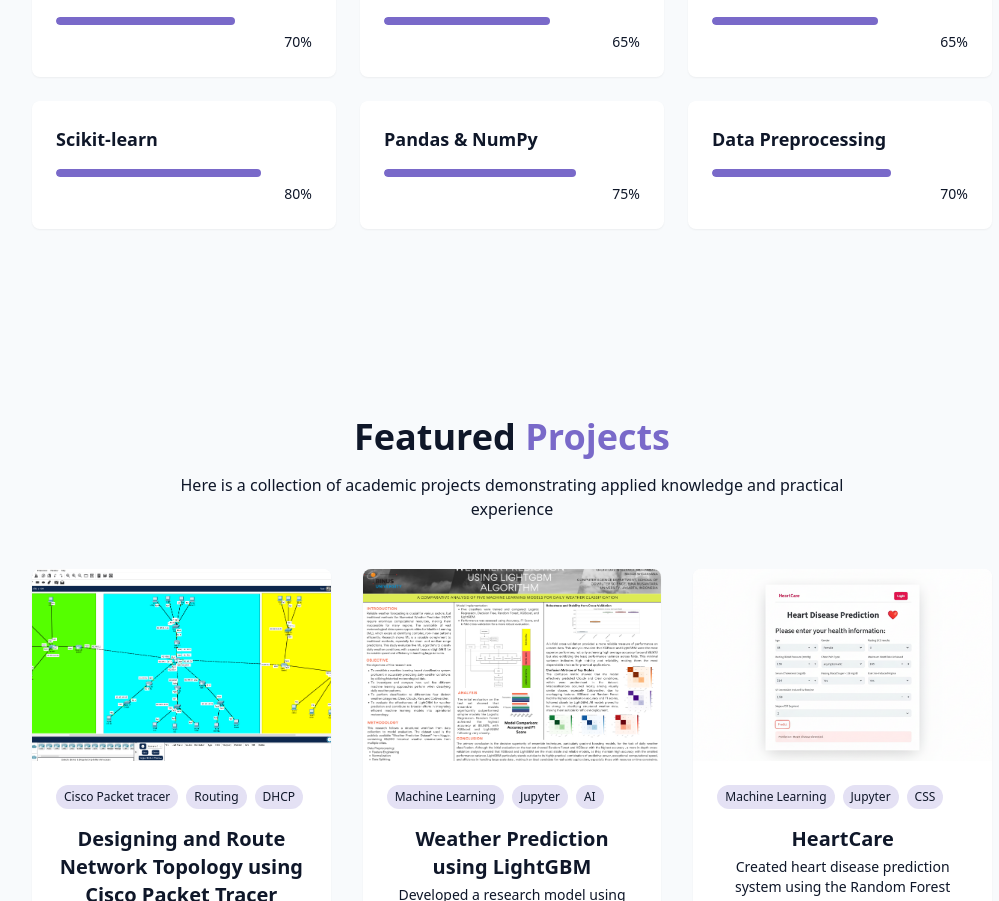
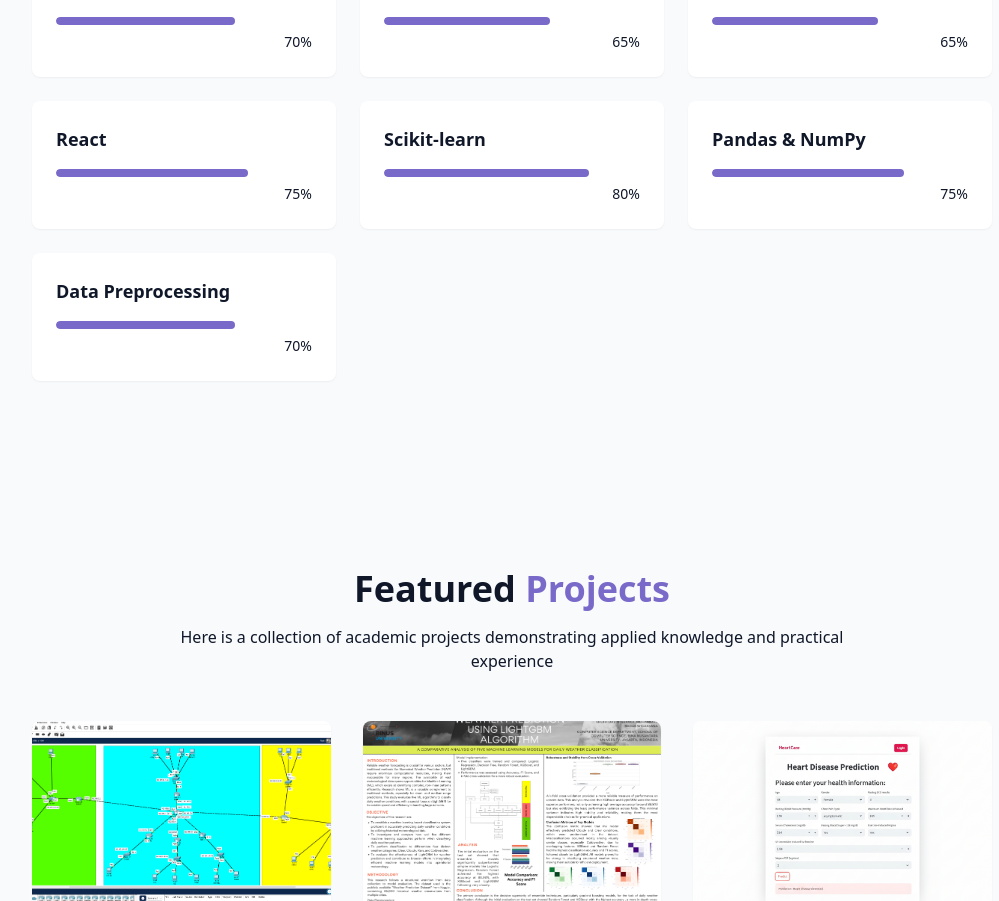
Before and after one commit to Kdvnnayaka/Portofolio, a React (Vite) app: page / in a window 1280 px wide. Shown: the part 2489-3390 px from the top of the page, without its empty margins (128-1127 px from the left). Built offline with nearby package versions, Linux system fonts and the light colour scheme.

Commit message:
Update SkillsSection.jsx

```diff
--- a/src/components/SkillsSection.jsx
+++ b/src/components/SkillsSection.jsx
@@ -23,6 +23,7 @@ const skills = [
   { name: "Bash Scripting", level: 70, category: "Software Dev" },
   { name: "JavaScript", level: 65, category: "Software Dev" },
   { name: "C", level: 65, category: "Software Dev" },
+  { name: "React", level: 75, category: "Software Dev" },
 
   // Machine Learning (Basic)
   { name: "Scikit-learn", level: 80, category: "Machine Learning" },
```
